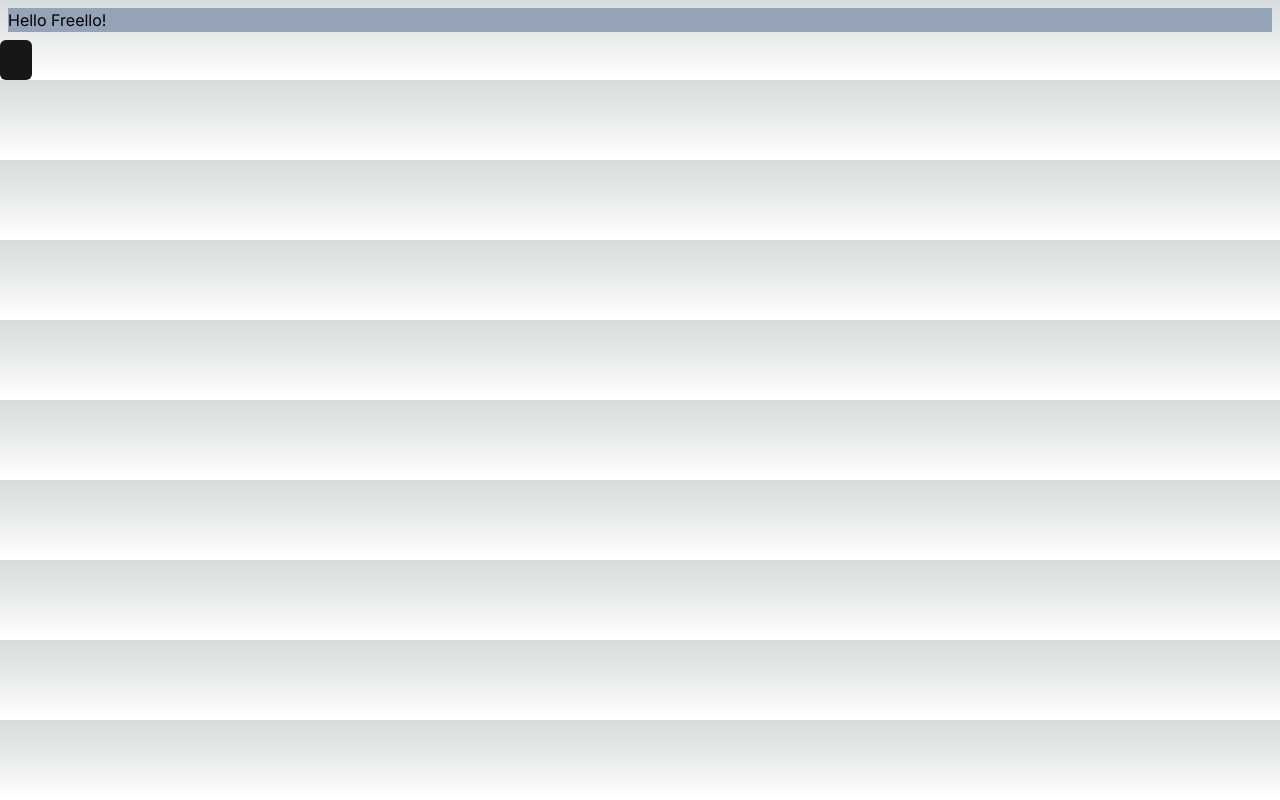
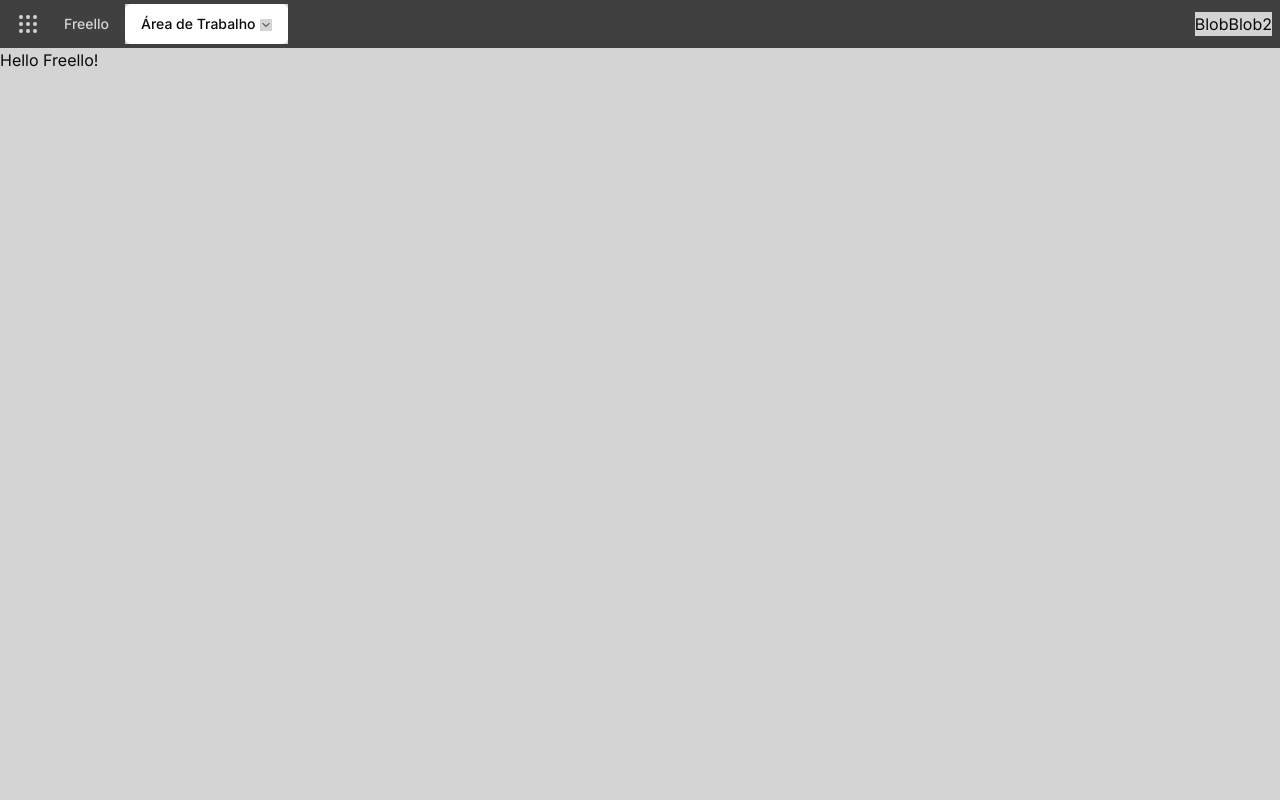
Before and after one commit to GuilhermeSalkovski/Freello, a Next.js app: page / in a window 1280 px wide. Built offline with nearby package versions, Linux system fonts and the light colour scheme.

Commit message:
feat: Header - adding shadcn components

```diff
--- a/package.json
+++ b/package.json
@@ -9,6 +9,7 @@
     "lint": "next lint"
   },
   "dependencies": {
+    "@radix-ui/react-navigation-menu": "^1.1.3",
     "@radix-ui/react-slot": "^1.0.2",
     "@types/node": "20.6.2",
     "@types/react": "18.2.21",
--- a/src/app/globals.css
+++ b/src/app/globals.css
@@ -1,30 +1,6 @@
 @tailwind base;
 @tailwind components;
 @tailwind utilities;
-
-:root {
-  --foreground-rgb: 0, 0, 0;
-  --background-start-rgb: 214, 219, 220;
-  --background-end-rgb: 255, 255, 255;
-}
-
-@media (prefers-color-scheme: dark) {
-  :root {
-    --foreground-rgb: 255, 255, 255;
-    --background-start-rgb: 0, 0, 0;
-    --background-end-rgb: 0, 0, 0;
-  }
-}
-
-body {
-  color: rgb(var(--foreground-rgb));
-  background: linear-gradient(
-      to bottom,
-      transparent,
-      rgb(var(--background-end-rgb))
-    )
-    rgb(var(--background-start-rgb));
-}
 
 @layer base {
   :root {
@@ -92,7 +68,7 @@
 
 @layer base {
   * {
-    @apply border-border;
+    @apply box-border bg-neutral-300 p-0 m-0;
   }
   body {
     @apply bg-background text-foreground;
--- a/src/app/layout.tsx
+++ b/src/app/layout.tsx
@@ -1,3 +1,4 @@
+import { Header } from '@/components/Header'
 import './globals.css'
 import type { Metadata } from 'next'
 import { Inter } from 'next/font/google'
@@ -16,7 +17,10 @@
 }) {
   return (
     <html lang="en">
-      <body className={inter.className}>{children}</body>
+      <body className={inter.className}>
+        <Header />
+        {children}
+      </body>
     </html>
   )
 }
--- a/src/app/page.tsx
+++ b/src/app/page.tsx
@@ -1,10 +1,7 @@
-import { Button } from '@/components/ui/button'
-
 export default function Home() {
   return (
     <>
-      <h1 className="t-4 m-2 flex flex-col bg-slate-400">Hello Freello!</h1>
-      <Button />
+      <h1>Hello Freello!</h1>
     </>
   )
 }
--- a/src/components/Header.tsx
+++ b/src/components/Header.tsx
@@ -1,5 +1,44 @@
+'use client'
+
 import { Button } from './ui/button'
+import { Grip } from 'lucide-react'
+import {
+  NavigationMenu,
+  NavigationMenuItem,
+  NavigationMenuList,
+  NavigationMenuTrigger,
+} from './ui/navigation-menu'
 
 export function Header() {
-  return <Button>Teste</Button>
+  return (
+    <header className="flex h-12 w-screen items-center justify-between bg-neutral-700 px-2">
+      <nav className="flex items-center gap-2 bg-neutral-700">
+        <Button
+          variant={'ghost'}
+          size={'icon'}
+          className="hover:bg-neutral-500"
+        >
+          <Grip className="bg-transparent text-neutral-300" />
+        </Button>
+        <Button
+          variant={'ghost'}
+          size={'lg'}
+          className="px-2 text-neutral-300 hover:bg-neutral-500"
+        >
+          Freello
+        </Button>
+        <NavigationMenu className="">
+          <NavigationMenuList>
+            <NavigationMenuItem>
+              <NavigationMenuTrigger>Área de Trabalho</NavigationMenuTrigger>
+            </NavigationMenuItem>
+          </NavigationMenuList>
+        </NavigationMenu>
+      </nav>
+      <div>
+        <button> Blob</button>
+        <button> Blob2</button>
+      </div>
+    </header>
+  )
 }
--- /dev/null
+++ b/src/components/ui/navigation-menu.tsx
@@ -0,0 +1,128 @@
+import * as React from 'react'
+import * as NavigationMenuPrimitive from '@radix-ui/react-navigation-menu'
+import { cva } from 'class-variance-authority'
+import { ChevronDown } from 'lucide-react'
+
+import { cn } from '@/lib/utils'
+
+const NavigationMenu = React.forwardRef<
+  React.ElementRef<typeof NavigationMenuPrimitive.Root>,
+  React.ComponentPropsWithoutRef<typeof NavigationMenuPrimitive.Root>
+>(({ className, children, ...props }, ref) => (
+  <NavigationMenuPrimitive.Root
+    ref={ref}
+    className={cn(
+      'relative z-10 flex max-w-max flex-1 items-center justify-center',
+      className,
+    )}
+    {...props}
+  >
+    {children}
+    <NavigationMenuViewport />
+  </NavigationMenuPrimitive.Root>
+))
+NavigationMenu.displayName = NavigationMenuPrimitive.Root.displayName
+
+const NavigationMenuList = React.forwardRef<
+  React.ElementRef<typeof NavigationMenuPrimitive.List>,
+  React.ComponentPropsWithoutRef<typeof NavigationMenuPrimitive.List>
+>(({ className, ...props }, ref) => (
+  <NavigationMenuPrimitive.List
+    ref={ref}
+    className={cn(
+      'group flex flex-1 list-none items-center justify-center space-x-1',
+      className,
+    )}
+    {...props}
+  />
+))
+NavigationMenuList.displayName = NavigationMenuPrimitive.List.displayName
+
+const NavigationMenuItem = NavigationMenuPrimitive.Item
+
+const navigationMenuTriggerStyle = cva(
+  'group inline-flex h-10 w-max items-center justify-center rounded-md bg-background px-4 py-2 text-sm font-medium transition-colors hover:bg-accent hover:text-accent-foreground focus:bg-accent focus:text-accent-foreground focus:outline-none disabled:pointer-events-none disabled:opacity-50 data-[active]:bg-accent/50 data-[state=open]:bg-accent/50',
+)
+
+const NavigationMenuTrigger = React.forwardRef<
+  React.ElementRef<typeof NavigationMenuPrimitive.Trigger>,
+  React.ComponentPropsWithoutRef<typeof NavigationMenuPrimitive.Trigger>
+>(({ className, children, ...props }, ref) => (
+  <NavigationMenuPrimitive.Trigger
+    ref={ref}
+    className={cn(navigationMenuTriggerStyle(), 'group', className)}
+    {...props}
+  >
+    {children}{' '}
+    <ChevronDown
+      className="relative top-[1px] ml-1 h-3 w-3 transition duration-200 group-data-[state=open]:rotate-180"
+      aria-hidden="true"
+    />
+  </NavigationMenuPrimitive.Trigger>
+))
+NavigationMenuTrigger.displayName = NavigationMenuPrimitive.Trigger.displayName
+
+const NavigationMenuContent = React.forwardRef<
+  React.ElementRef<typeof NavigationMenuPrimitive.Content>,
+  React.ComponentPropsWithoutRef<typeof NavigationMenuPrimitive.Content>
+>(({ className, ...props }, ref) => (
+  <NavigationMenuPrimitive.Content
+    ref={ref}
+    className={cn(
+      'data-[motion^=from-]:animate-in data-[motion^=to-]:animate-out data-[motion^=from-]:fade-in data-[motion^=to-]:fade-out data-[motion=from-end]:slide-in-from-right-52 data-[motion=from-start]:slide-in-from-left-52 data-[motion=to-end]:slide-out-to-right-52 data-[motion=to-start]:slide-out-to-left-52 left-0 top-0 w-full md:absolute md:w-auto ',
+      className,
+    )}
+    {...props}
+  />
+))
+NavigationMenuContent.displayName = NavigationMenuPrimitive.Content.displayName
+
+const NavigationMenuLink = NavigationMenuPrimitive.Link
+
+const NavigationMenuViewport = React.forwardRef<
+  React.ElementRef<typeof NavigationMenuPrimitive.Viewport>,
+  React.ComponentPropsWithoutRef<typeof NavigationMenuPrimitive.Viewport>
+>(({ className, ...props }, ref) => (
+  <div className={cn('absolute left-0 top-full flex justify-center')}>
+    <NavigationMenuPrimitive.Viewport
+      className={cn(
+        'origin-top-center bg-popover text-popover-foreground data-[state=open]:animate-in data-[state=closed]:animate-out data-[state=closed]:zoom-out-95 data-[state=open]:zoom-in-90 relative mt-1.5 h-[var(--radix-navigation-menu-viewport-height)] w-full overflow-hidden rounded-md border shadow-lg md:w-[var(--radix-navigation-menu-viewport-width)]',
+        className,
+      )}
+      ref={ref}
+      {...props}
+    />
+  </div>
+))
+NavigationMenuViewport.displayName =
+  NavigationMenuPrimitive.Viewport.displayName
+
+const NavigationMenuIndicator = React.forwardRef<
+  React.ElementRef<typeof NavigationMenuPrimitive.Indicator>,
+  React.ComponentPropsWithoutRef<typeof NavigationMenuPrimitive.Indicator>
+>(({ className, ...props }, ref) => (
+  <NavigationMenuPrimitive.Indicator
+    ref={ref}
+    className={cn(
+      'data-[state=visible]:animate-in data-[state=hidden]:animate-out data-[state=hidden]:fade-out data-[state=visible]:fade-in top-full z-[1] flex h-1.5 items-end justify-center overflow-hidden',
+      className,
+    )}
+    {...props}
+  >
+    <div className="bg-border relative top-[60%] h-2 w-2 rotate-45 rounded-tl-sm shadow-md" />
+  </NavigationMenuPrimitive.Indicator>
+))
+NavigationMenuIndicator.displayName =
+  NavigationMenuPrimitive.Indicator.displayName
+
+export {
+  navigationMenuTriggerStyle,
+  NavigationMenu,
+  NavigationMenuList,
+  NavigationMenuItem,
+  NavigationMenuContent,
+  NavigationMenuTrigger,
+  NavigationMenuLink,
+  NavigationMenuIndicator,
+  NavigationMenuViewport,
+}
```
Also changed, not shown: 1 other file (tests, documents, lock files or other folders).
